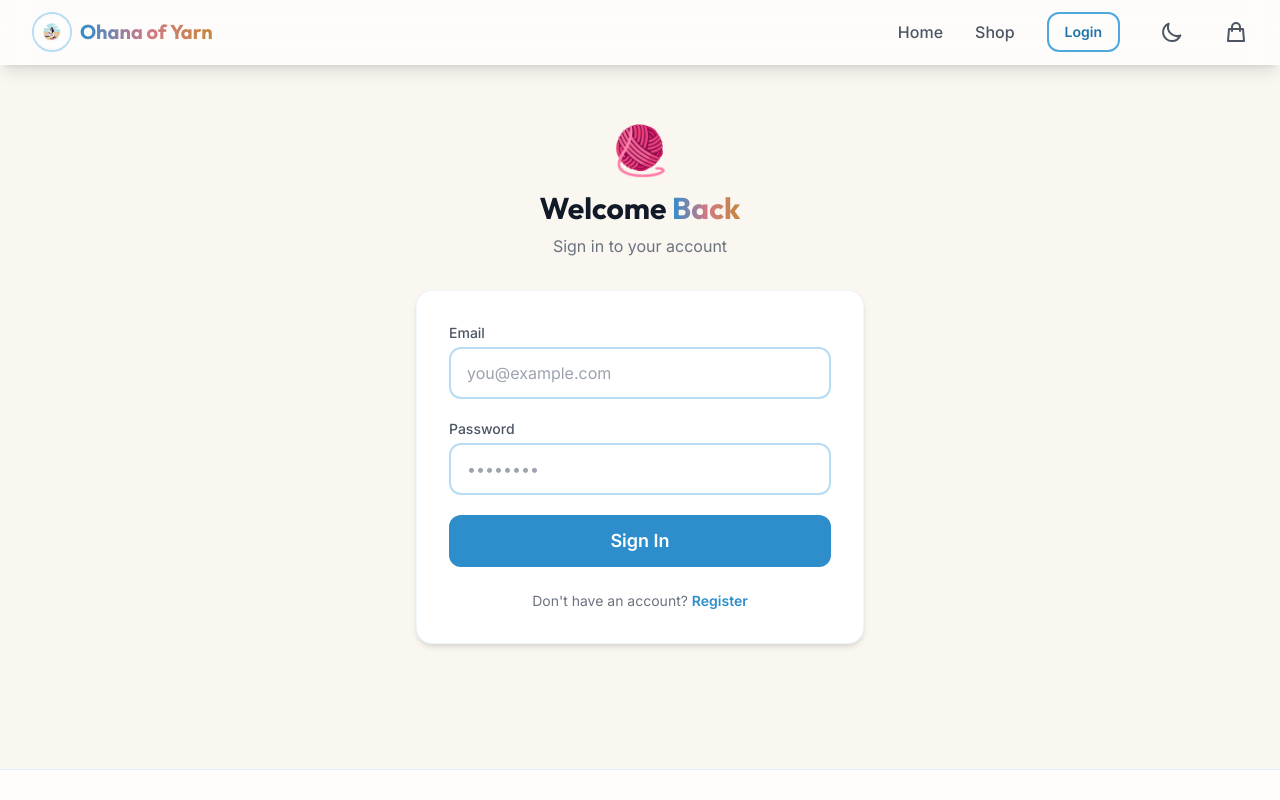
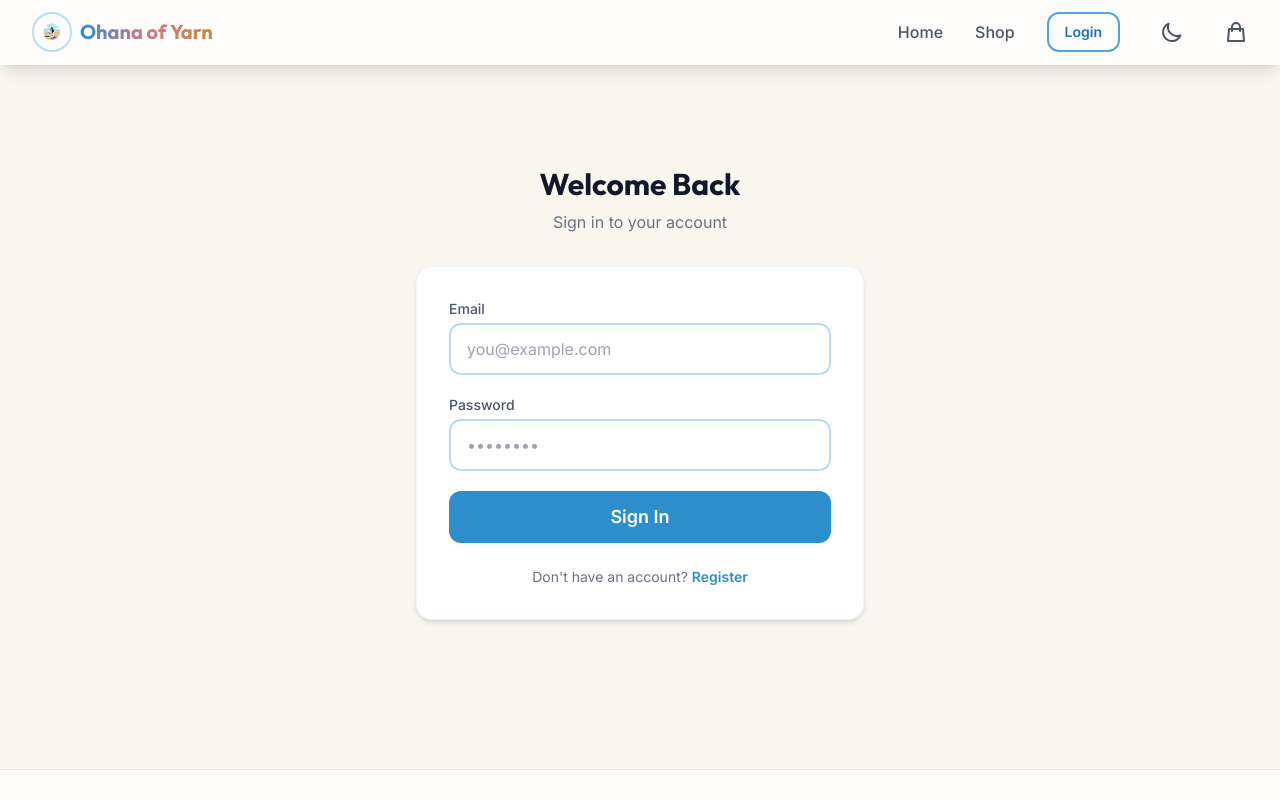
Before and after one commit to Madhavi-2612/Ohana-of-Yarn, a React (Vite) app in the folder frontend/: page /login in a window 1280 px wide. Shown: the top 800 px of the page. Built offline with nearby package versions, Linux system fonts and the light colour scheme.

Commit message:
Unify auth page heading colors

```diff
--- a/frontend/src/pages/Login.jsx
+++ b/frontend/src/pages/Login.jsx
@@ -36,9 +36,8 @@ const Login = () => {
     <div className="min-h-[80vh] flex items-center justify-center px-4">
       <div className="w-full max-w-md">
         <div className="text-center mb-8">
-          <span className="text-5xl">🧶</span>
           <h1 className="text-3xl font-display font-bold text-gray-900 dark:text-white mt-4">
-            Welcome <span className="text-gradient">Back</span>
+            Welcome Back
           </h1>
           <p className="text-gray-500 dark:text-gray-400 mt-2">Sign in to your account</p>
         </div>
--- a/frontend/src/pages/Register.jsx
+++ b/frontend/src/pages/Register.jsx
@@ -35,7 +35,7 @@ const Register = () => {
         <div className="text-center mb-8">
           <span className="text-5xl">✨</span>
           <h1 className="text-3xl font-display font-bold text-gray-900 dark:text-white mt-4">
-            Create <span className="text-gradient">Account</span>
+            Create Account
           </h1>
           <p className="text-gray-500 dark:text-gray-400 mt-2">Join our crochet community</p>
         </div>
```
